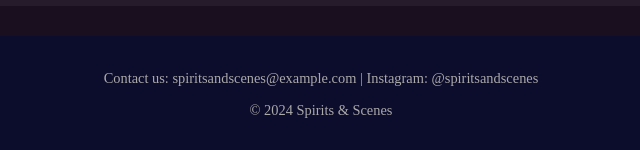
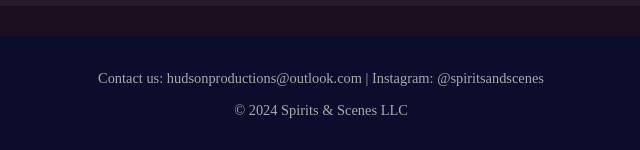
Before and after one commit to SpiritsandScenes/SpiritsandScenes, a plain HTML site: page index.html in a window 1280 px wide. Shown: the part 1883-2033 px from the top of the page, 319-959 px from the left. Drawn offline with Linux system fonts and the light colour scheme.

Commit message:
Update index.html

```diff
--- a/index.html
+++ b/index.html
@@ -154,8 +154,8 @@
     </section>
 
     <footer>
-        <p>Contact us: spiritsandscenes@example.com | Instagram: @spiritsandscenes</p>
-        <p>&copy; 2024 Spirits & Scenes</p>
+        <p>Contact us: hudsonproductions@outlook.com | Instagram: @spiritsandscenes</p>
+        <p>&copy; 2024 Spirits & Scenes LLC</p>
     </footer>
 </body>
 </html>
```
